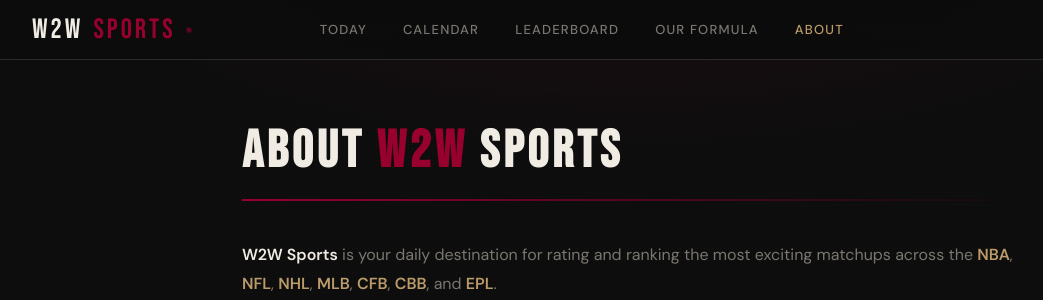
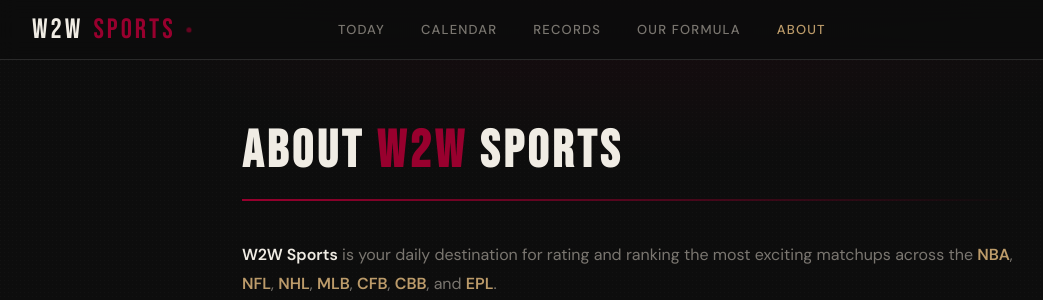
Before and after one commit to ckgifford06/w2wSports, a Flask app: page /about in a window 1280 px wide. Shown: the top 300 px of the page, without its empty margins (8-1051 px from the left). Run offline with Flask 3, Linux system fonts and the light colour scheme.

Commit message:
Update base.html

```diff
--- a/templates/base.html
+++ b/templates/base.html
@@ -257,7 +257,7 @@
     <div class="nav-center">
       <a href="/" {% if active_page == 'home' %}class="active"{% endif %}>Today</a>
       <a href="/calendar" {% if active_page == 'calendar' %}class="active"{% endif %}>Calendar</a>
-      <a href="/leaderboard" {% if active_page == 'leaderboard' %}class="active"{% endif %}>Leaderboard</a>
+      <a href="/records" {% if active_page == 'records' %}class="active"{% endif %}>Records</a>
       <a href="/formula" {% if active_page == 'formula' %}class="active"{% endif %}>Our Formula</a>
       <a href="/about" {% if active_page == 'about' %}class="active"{% endif %}>About</a>
     </div>
```
